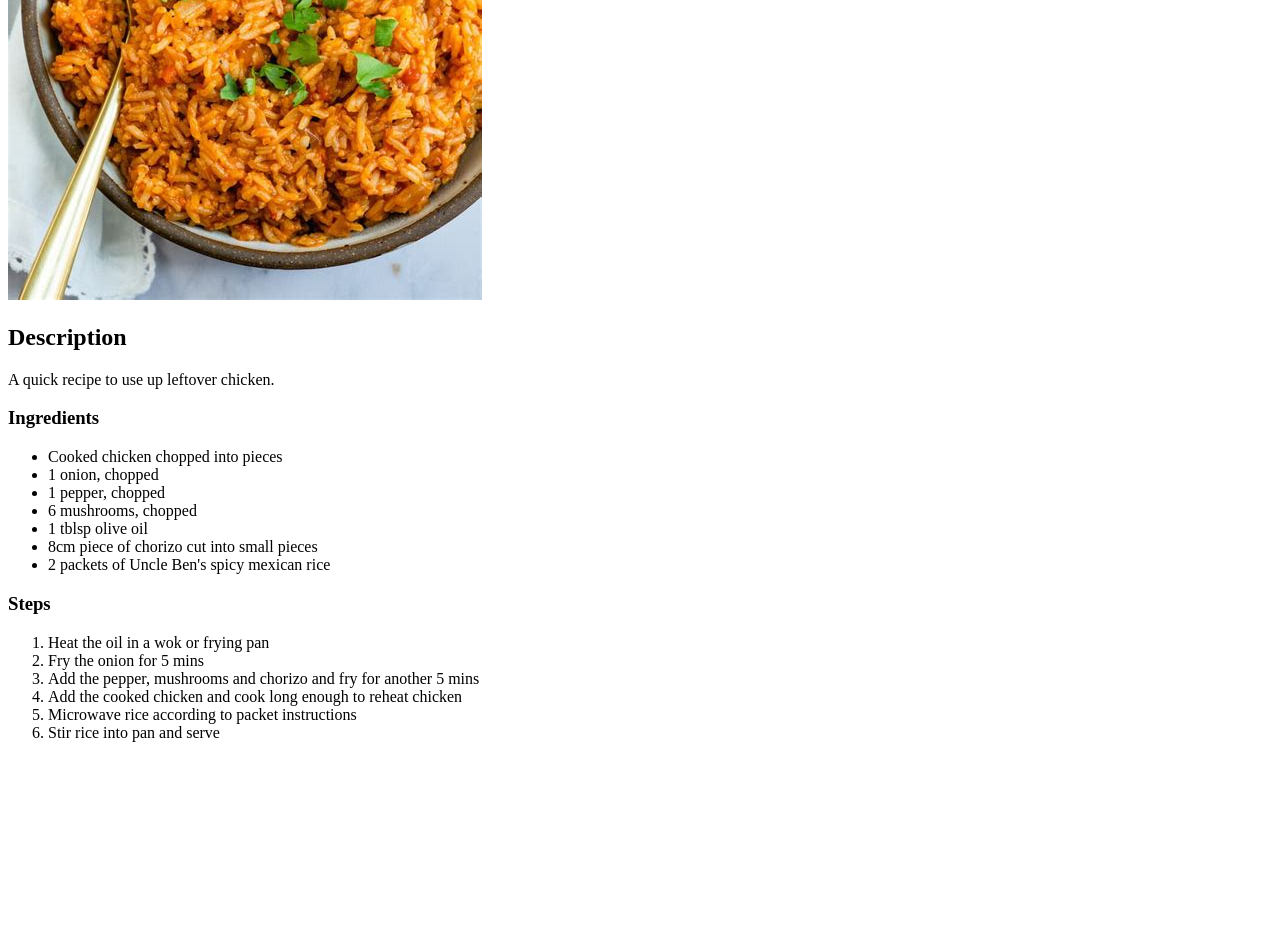
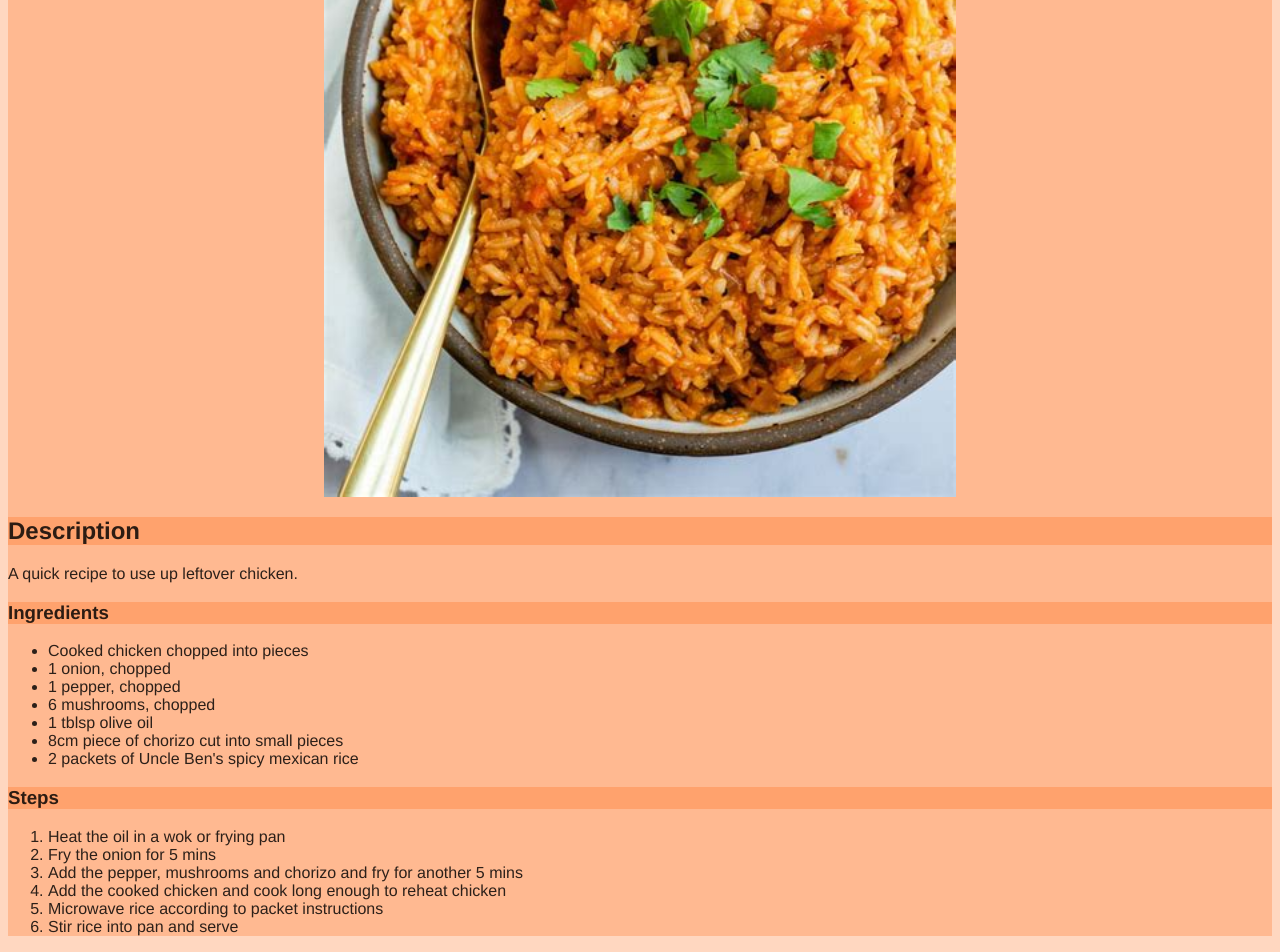
Before and after one commit to JaneMansell/odin-recipes, a plain HTML site: page recipes/mexican-rice.html in a window 1280 px wide. Shown: the part 372-1324 px from the top of the page. Before the commit the page ends 1130 px from the top, so only its background shows below. Drawn offline with Linux system fonts and the light colour scheme.

Commit message:
Added style file

```diff
--- a/recipes/mexican-rice.html
+++ b/recipes/mexican-rice.html
@@ -5,33 +5,34 @@
     <meta http-equiv="X-UA-Compatible" content="IE=edge">
     <meta name="viewport" content="width=device-width, initial-scale=1.0">
     <title>Mexican Rice</title>
+    <link rel = "stylesheet" href="../style.css">
 </head>
 <body>
     <h1>Mexican Rice</h1>
-    <img src="../img/mexican-rice.jpeg">
+    <img src="../img/mexican-rice.jpeg" alt = "Plate of Mexican Rice" class ="center">
 
     <h2>Description</h2>
     A quick recipe to use up leftover chicken.
 
     <h3>Ingredients</h3>
-    <ul>
-        <li>Cooked chicken chopped into pieces</li>
-        <li>1 onion, chopped</li>
-        <li>1 pepper, chopped</li>
-        <li>6 mushrooms, chopped</li>
-        <li>1 tblsp olive oil</li>
-        <li>8cm piece of chorizo cut into small pieces</li>
-        <li>2 packets of Uncle Ben's spicy mexican rice</li>
+    <ul class = "text">
+        <li class = "text">Cooked chicken chopped into pieces</li>
+        <li class = "text">1 onion, chopped</li>
+        <li class = "text">1 pepper, chopped</li>
+        <li class = "text">6 mushrooms, chopped</li>
+        <li class = "text">1 tblsp olive oil</li>
+        <li class = "text">8cm piece of chorizo cut into small pieces</li>
+        <li class = "text">2 packets of Uncle Ben's spicy mexican rice</li>
     </ul>
 
     <h3>Steps</h3>
-    <ol>
-        <li>Heat the oil in a wok or frying pan</li>
-        <li>Fry the onion for 5 mins</li>
-        <li>Add the pepper, mushrooms and chorizo and fry for another 5 mins</li>
-        <li>Add the cooked chicken and cook long enough to reheat chicken</li>
-        <li>Microwave rice according to packet instructions</li>
-        <li>Stir rice into pan and serve</li>
+    <ol class = "text">
+        <li class = "text">Heat the oil in a wok or frying pan</li>
+        <li class = "text">Fry the onion for 5 mins</li>
+        <li class = "text">Add the pepper, mushrooms and chorizo and fry for another 5 mins</li>
+        <li class = "text">Add the cooked chicken and cook long enough to reheat chicken</li>
+        <li class = "text">Microwave rice according to packet instructions</li>
+        <li class = "text">Stir rice into pan and serve</li>
 
 
     </ol>
--- /dev/null
+++ b/style.css
@@ -0,0 +1,27 @@
+/* style.css */
+
+* {
+    font-family: Helvetica,sans-serif;
+    background-color: rgba(255, 94, 0, 0.247);
+    color: rgba(0, 0, 0, 0.829);
+}
+
+h1 {
+    text-align: center;
+
+}
+
+.center {
+    display: block;
+    margin-left: auto;
+    margin-right: auto;
+    width: 50%;
+  }
+
+li, ol, ul, a {
+    background-color: transparent;
+}
+
+a {
+    color: blue;
+}
```
Also changed, not shown: index.html (+3 -2 lines), recipes/chicken-and-orange-rice.html (+3 -2 lines), recipes/chicken-soup-curry.html (+17 -16 lines).
